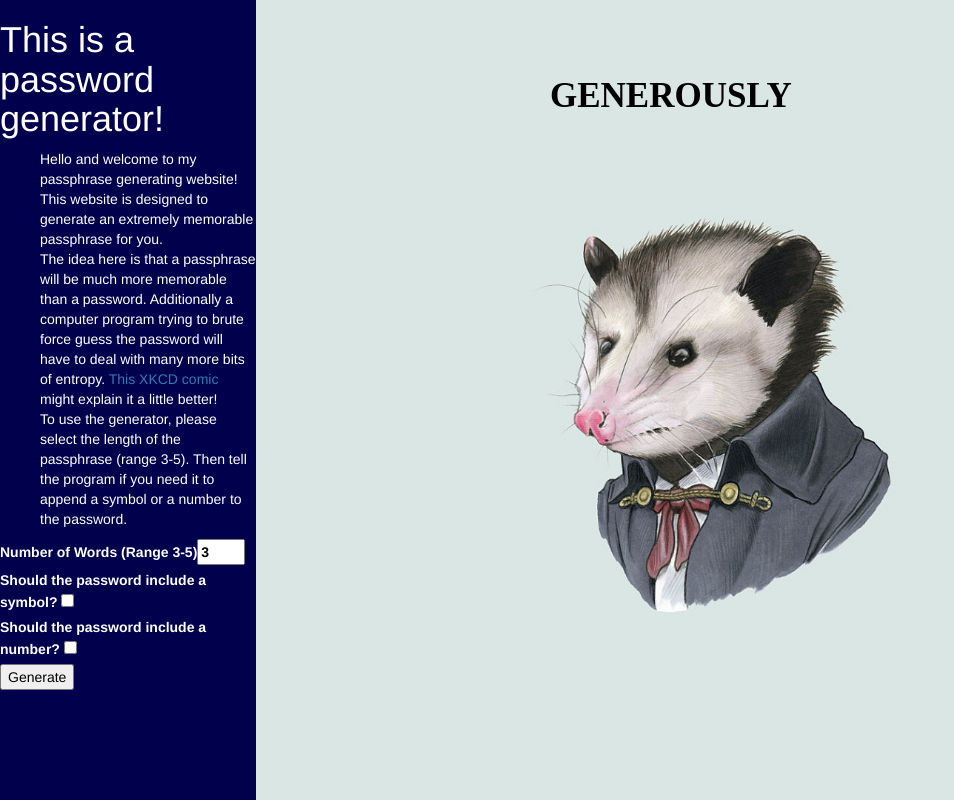
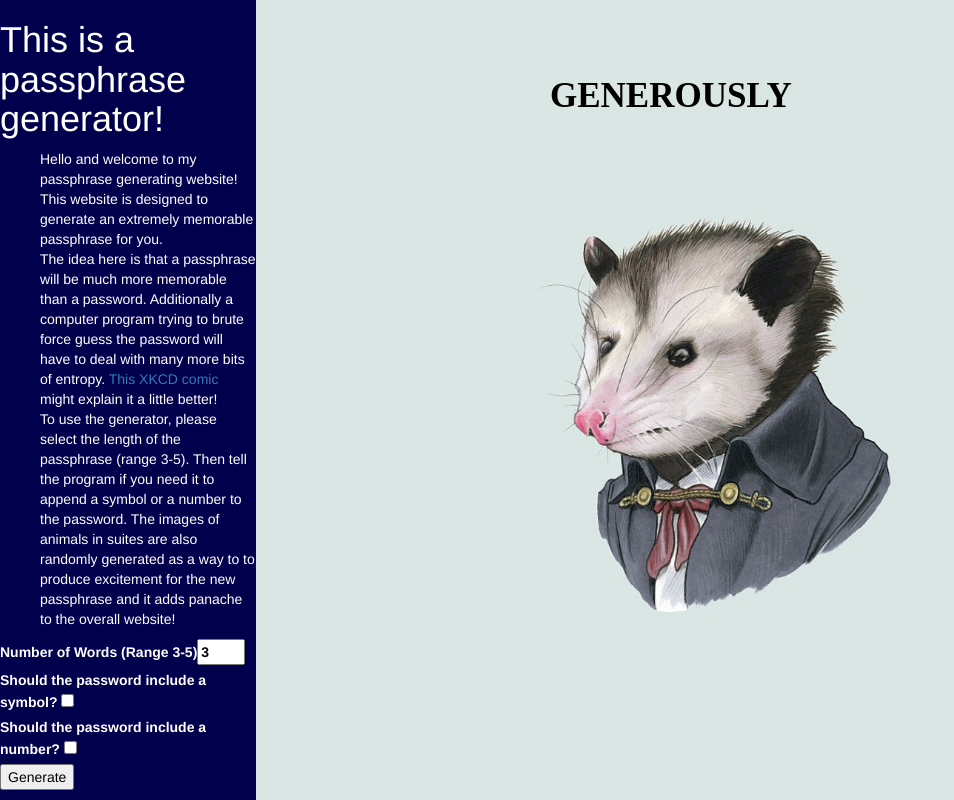
Before and after one commit to paradaux/Project-2, a PHP site: page /?maxLength=1 in a window 1280 px wide. Shown: the whole page, without its empty margins (0-954 px from the left). Run offline with PHP 8.4, Linux system fonts and the light colour scheme; data that the repository does not hold is empty.

Commit message:
Final commit. Adding screencast page to README and changing phraseology on main website.

```diff
--- a/index.php
+++ b/index.php
@@ -35,13 +35,13 @@
 			<div class="side-bar-menu">
 				<form method="GET" action="index.php">
 					<div class="header">
-						<h1>This is a password generator!</h1>
+						<h1>This is a passphrase generator!</h1>
 					</div>
 					<ul>
 						<li>Hello and welcome to my passphrase generating website! This website is designed to generate an extremely memorable passphrase for you.</li>
 						<li>The idea here is that a passphrase will be much more memorable than a password. Additionally a computer program trying to brute force guess the password will have to deal with many more bits of entropy. <a href="http://xkcd.com/936/">This XKCD comic</a> might explain it a little better!</li>
 						<li></li>
-						<li>To use the generator, please select the length of the passphrase (range 3-5). Then tell the program if you need it to append a symbol or a number to the password.</li>
+						<li>To use the generator, please select the length of the passphrase (range 3-5). Then tell the program if you need it to append a symbol or a number to the password. The images of animals in suites are also randomly generated as a way to to produce excitement for the new passphrase and it adds panache to the overall website!</li>
 					</ul>
 					<label>Number of Words (Range 3-5)<font color="#000"><input type="number" name="maxLength" value="3" max="5" min="3" /></font></label><br>
 					<label>Should the password include a symbol?
```
Also changed, not shown: README.md (added), Sources/Word_Lists/README.md (added), 3 other files.
